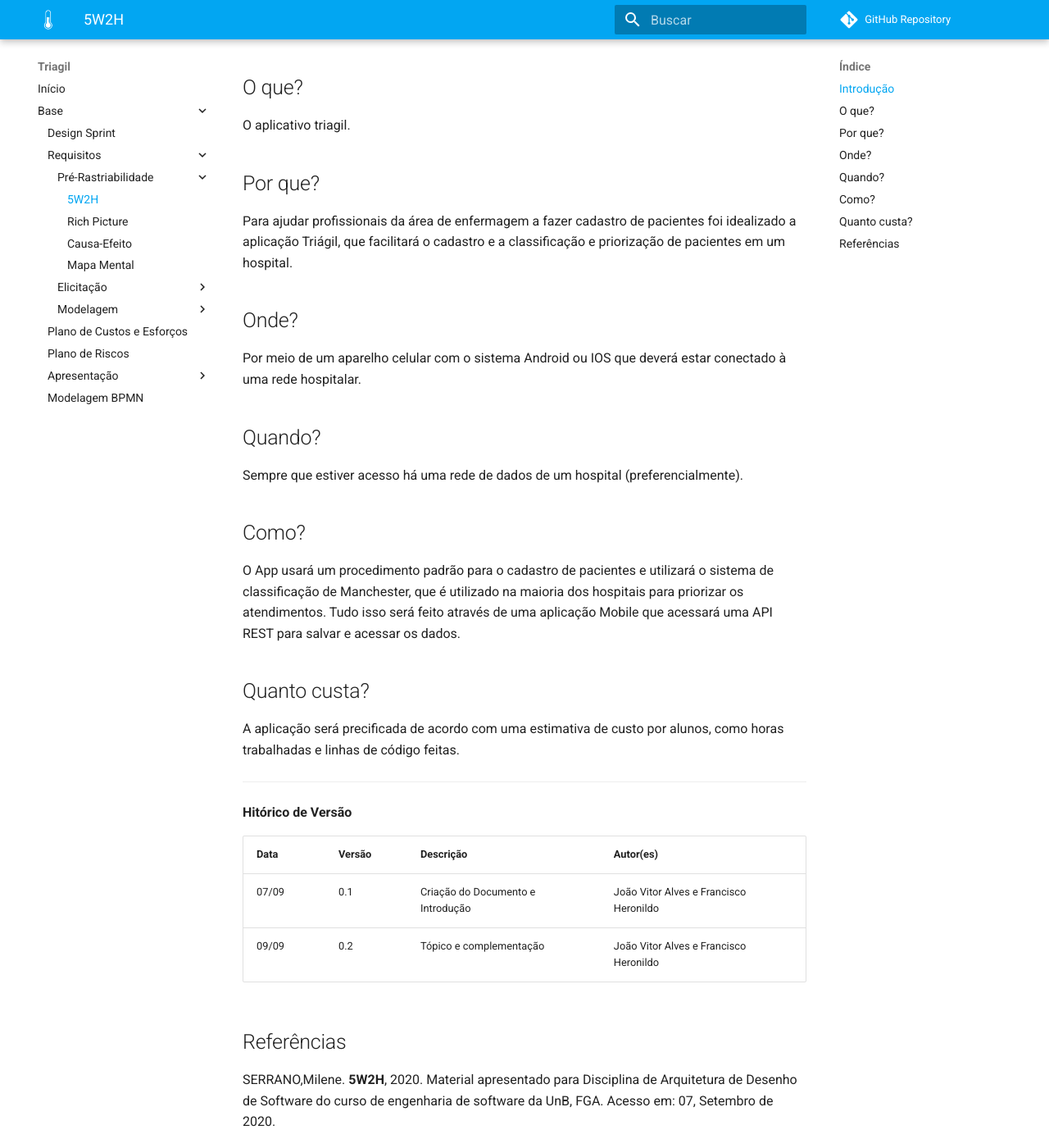
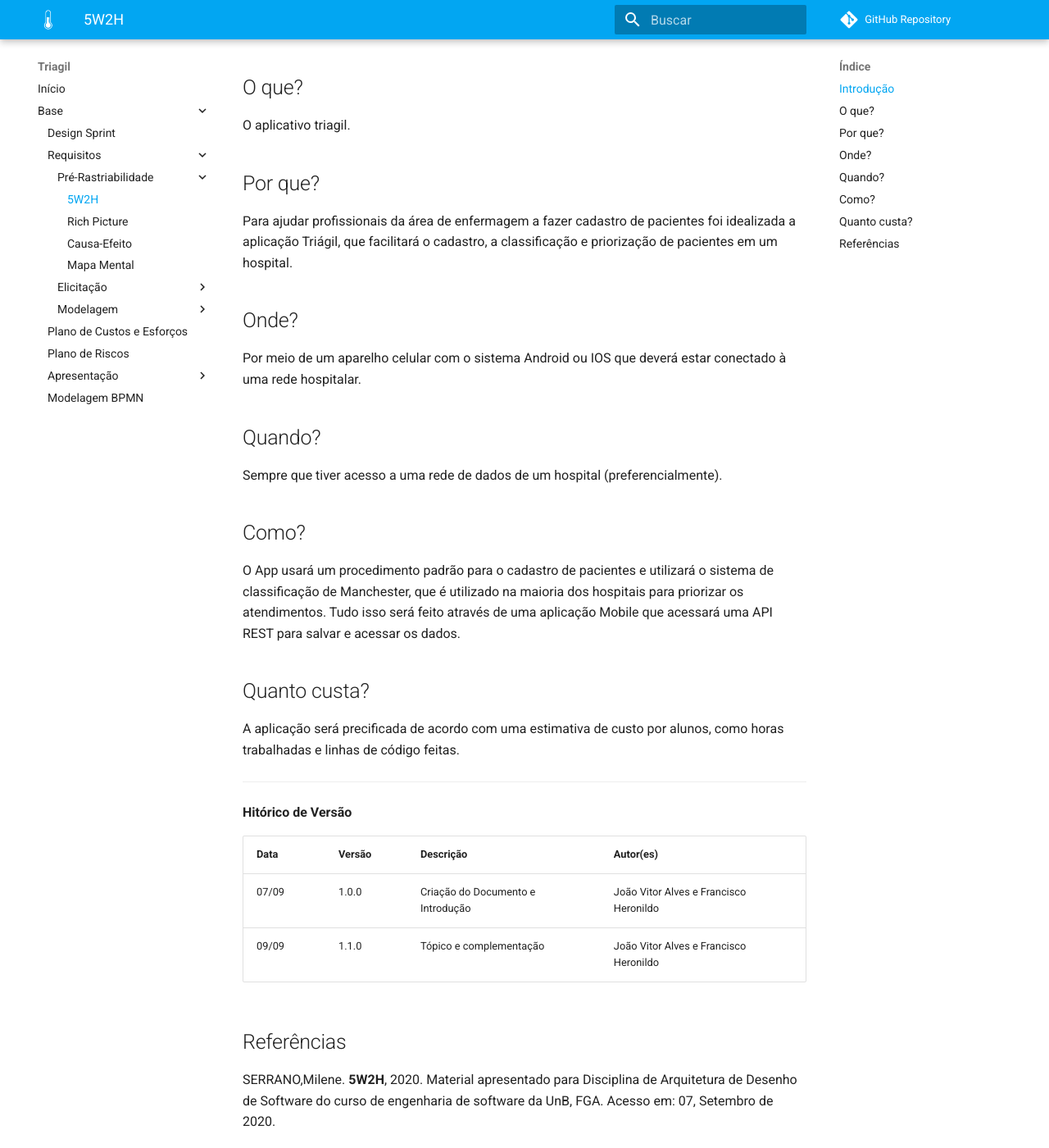
Before and after one commit to UnBArqDsw/2020.1_G1_Triagil, an MkDocs documentation site: the page built from docs/base/requisitos/pre-rastriabilidade/5w2h.md, in a window 1280 px wide and 1400 px high, scrolled down 562 px. Shown: the whole window at 82% size. Built offline with MkDocs 1.6.1 and Material for MkDocs 9.7.7, drawn with Linux system fonts in a browser that asks for light colours; comment, search, counter and statistics services are not loaded.

Commit message:
Corrigindo 5w2h.md

```diff
--- a/docs/base/requisitos/pre-rastriabilidade/5w2h.md
+++ b/docs/base/requisitos/pre-rastriabilidade/5w2h.md
@@ -16,13 +16,13 @@ Quanto custa? | Será feita uma estimativa de custo.
 O aplicativo triagil.
 
 ## Por que?
-Para ajudar profissionais da área de enfermagem a fazer cadastro de pacientes foi idealizado a aplicação Triágil, que facilitará o cadastro e a classificação e priorização de pacientes em um hospital.
+Para ajudar profissionais da área de enfermagem a fazer cadastro de pacientes foi idealizada a aplicação Triágil, que facilitará o cadastro, a classificação e priorização de pacientes em um hospital.
 
 ## Onde?
 Por meio de um aparelho celular com o sistema Android ou IOS que deverá estar conectado à uma rede hospitalar.
 
 ## Quando?
-Sempre que estiver acesso há uma rede de dados de um hospital (preferencialmente).
+Sempre que tiver acesso a uma rede de dados de um hospital (preferencialmente).
 
 ## Como?
 O App usará um procedimento padrão para o cadastro de pacientes e utilizará o sistema de classificação de Manchester, que é utilizado na maioria dos hospitais para priorizar os atendimentos. Tudo isso será feito através de uma aplicação Mobile que acessará uma API REST para salvar e acessar os dados.
@@ -36,8 +36,8 @@ A aplicação será precificada de acordo com uma estimativa de custo por alunos
 
  Data | Versão | Descrição | Autor(es) |
 | --- | --- | --- | --- |
-| 07/09 | 0.1 | Criação do Documento e Introdução | João Vitor Alves e Francisco Heronildo |
-| 09/09 | 0.2 | Tópico e complementação | João Vitor Alves e Francisco Heronildo |
+| 07/09 | 1.0.0 | Criação do Documento e Introdução | João Vitor Alves e Francisco Heronildo |
+| 09/09 | 1.1.0 | Tópico e complementação | João Vitor Alves e Francisco Heronildo |
 
 ## Referências
 
```
